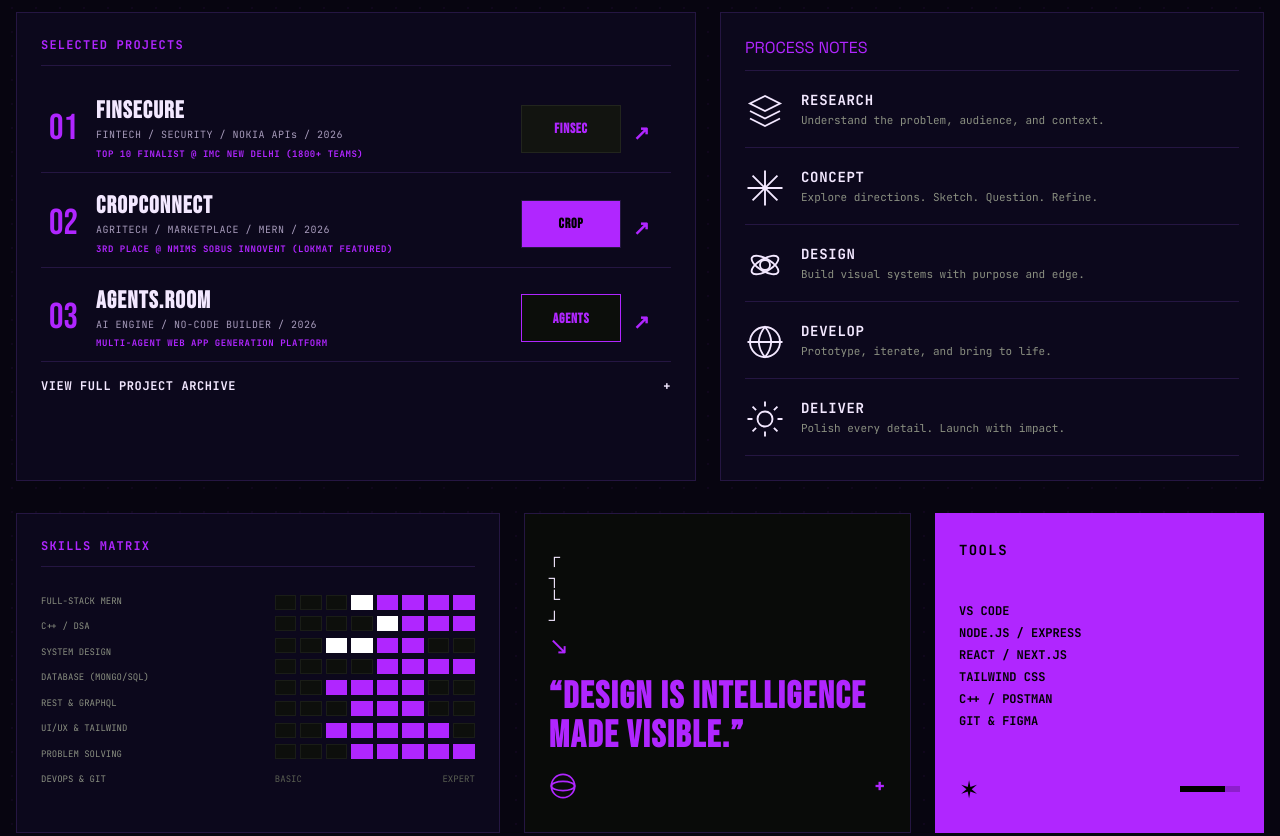
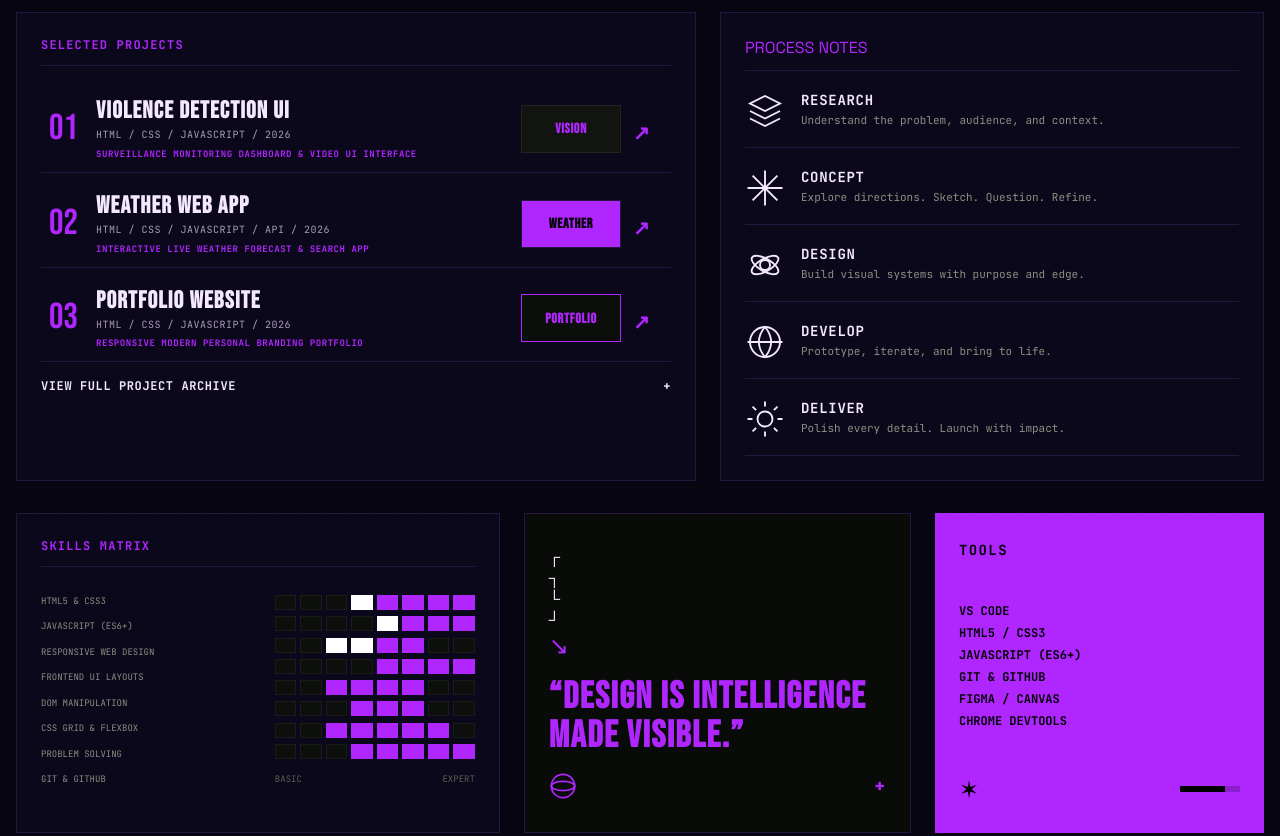
Before and after one commit to Tejaspatil1175/abhii-protfolio, a website built with Vite: page index.html in a window 1280 px wide. Shown: the part 820-1656 px from the top of the page. Built offline with nearby package versions, Linux system fonts and the light colour scheme.

Commit message:
update  projects

```diff
--- a/index.html
+++ b/index.html
@@ -3,9 +3,9 @@
 <head>
   <meta charset="UTF-8" />
   <meta name="viewport" content="width=device-width, initial-scale=1.0" />
-  <title>Abhishek Koli — Full-Stack MERN Developer & DSA Specialist</title>
-  <meta name="description" content="Portfolio of Abhishek Koli — B.Tech IT student, Full-Stack MERN developer, and DSA specialist crafting high-performance digital experiences." />
-  <meta name="keywords" content="Abhishek Koli, Full-Stack Developer, MERN Stack, React, Node.js, C++, DSA, Portfolio, IT Student" />
+  <title>Abhishek Koli — Frontend Web Developer (HTML, CSS, JavaScript)</title>
+  <meta name="description" content="Portfolio of Abhishek Koli — B.Tech IT student & Frontend Web Developer crafting modern digital experiences with HTML, CSS, and JavaScript." />
+  <meta name="keywords" content="Abhishek Koli, Frontend Developer, HTML, CSS, JavaScript, Web Developer, Portfolio, IT Student" />
 
   <!-- Google Fonts -->
   <link rel="preconnect" href="https://fonts.googleapis.com" />
@@ -104,46 +104,46 @@
 
         <div class="projects-list">
 
-          <!-- Project 01: FINSECURE -->
+          <!-- Project 01: VIOLENCE DETECTION UI -->
           <article class="project-row-item">
             <span class="green-num">01</span>
             <div class="project-info-col">
-              <h3 class="proj-title-text">FINSECURE</h3>
-              <p class="proj-category-text">FINTECH / SECURITY / NOKIA APIs / 2026</p>
-              <p class="proj-desc-mini text-acid">TOP 10 FINALIST @ IMC NEW DELHI (1800+ TEAMS)</p>
+              <h3 class="proj-title-text">VIOLENCE DETECTION UI</h3>
+              <p class="proj-category-text">HTML / CSS / JAVASCRIPT / 2026</p>
+              <p class="proj-desc-mini text-acid">SURVEILLANCE MONITORING DASHBOARD &amp; VIDEO UI INTERFACE</p>
             </div>
             <div class="project-thumb-compact dark-theme">
-              <span class="thumb-label text-acid">FINSEC</span>
+              <span class="thumb-label text-acid">VISION</span>
             </div>
             <a href="https://github.com/abhishekkoli" target="_blank" rel="noreferrer" class="proj-arrow-btn">↗</a>
           </article>
 
-          <!-- Project 02: CROPCONNECT -->
+          <!-- Project 02: WEATHER WEB APP -->
           <article class="project-row-item">
             <span class="green-num">02</span>
             <div class="project-info-col">
-              <h3 class="proj-title-text">CROPCONNECT</h3>
-              <p class="proj-category-text">AGRITECH / MARKETPLACE / MERN / 2026</p>
-              <p class="proj-desc-mini text-acid">3RD PLACE @ NMIMS SOBUS INNOVENT (LOKMAT FEATURED)</p>
+              <h3 class="proj-title-text">WEATHER WEB APP</h3>
+              <p class="proj-category-text">HTML / CSS / JAVASCRIPT / API / 2026</p>
+              <p class="proj-desc-mini text-acid">INTERACTIVE LIVE WEATHER FORECAST &amp; SEARCH APP</p>
             </div>
             <div class="project-thumb-compact acid-theme">
-              <span class="thumb-label text-dark">CROP</span>
+              <span class="thumb-label text-dark">WEATHER</span>
             </div>
-            <a href="https://github.com/abhishekkoli/cropconnect-app" target="_blank" rel="noreferrer" class="proj-arrow-btn">↗</a>
+            <a href="https://github.com/abhishekkoli" target="_blank" rel="noreferrer" class="proj-arrow-btn">↗</a>
           </article>
 
-          <!-- Project 03: AGENTS.ROOM -->
+          <!-- Project 03: PORTFOLIO WEBSITE -->
           <article class="project-row-item">
             <span class="green-num">03</span>
             <div class="project-info-col">
-              <h3 class="proj-title-text">AGENTS.ROOM</h3>
-              <p class="proj-category-text">AI ENGINE / NO-CODE BUILDER / 2026</p>
-              <p class="proj-desc-mini text-acid">MULTI-AGENT WEB APP GENERATION PLATFORM</p>
+              <h3 class="proj-title-text">PORTFOLIO WEBSITE</h3>
+              <p class="proj-category-text">HTML / CSS / JAVASCRIPT / 2026</p>
+              <p class="proj-desc-mini text-acid">RESPONSIVE MODERN PERSONAL BRANDING PORTFOLIO</p>
             </div>
             <div class="project-thumb-compact mobile-theme">
-              <span class="thumb-label text-acid">AGENTS</span>
+              <span class="thumb-label text-acid">PORTFOLIO</span>
             </div>
-            <a href="https://github.com/abhishekkoli/agents.room" target="_blank" rel="noreferrer" class="proj-arrow-btn">↗</a>
+            <a href="https://github.com/abhishekkoli" target="_blank" rel="noreferrer" class="proj-arrow-btn">↗</a>
           </article>
 
         </div>
@@ -242,14 +242,14 @@
 
         <div class="skills-matrix-grid">
           <div class="skills-labels">
-            <span>FULL-STACK MERN</span>
-            <span>C++ / DSA</span>
-            <span>SYSTEM DESIGN</span>
-            <span>DATABASE (MONGO/SQL)</span>
-            <span>REST & GRAPHQL</span>
-            <span>UI/UX & TAILWIND</span>
+            <span>HTML5 &amp; CSS3</span>
+            <span>JAVASCRIPT (ES6+)</span>
+            <span>RESPONSIVE WEB DESIGN</span>
+            <span>FRONTEND UI LAYOUTS</span>
+            <span>DOM MANIPULATION</span>
+            <span>CSS GRID &amp; FLEXBOX</span>
             <span>PROBLEM SOLVING</span>
-            <span>DEVOPS & GIT</span>
+            <span>GIT &amp; GITHUB</span>
           </div>
 
           <div class="matrix-blocks-container">
@@ -315,11 +315,11 @@
 
         <div class="tools-text-list">
           <span>VS CODE</span>
-          <span>NODE.JS / EXPRESS</span>
-          <span>REACT / NEXT.JS</span>
-          <span>TAILWIND CSS</span>
-          <span>C++ / POSTMAN</span>
-          <span>GIT & FIGMA</span>
+          <span>HTML5 / CSS3</span>
+          <span>JAVASCRIPT (ES6+)</span>
+          <span>GIT &amp; GITHUB</span>
+          <span>FIGMA / CANVAS</span>
+          <span>CHROME DEVTOOLS</span>
         </div>
 
         <div class="tools-card-footer">
```
